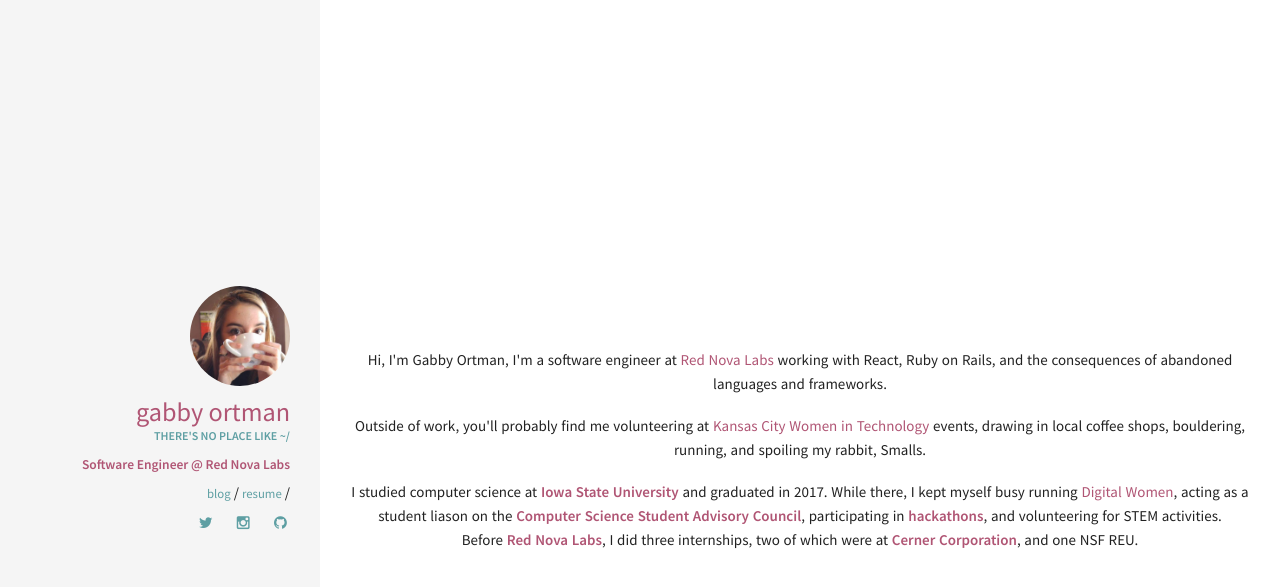
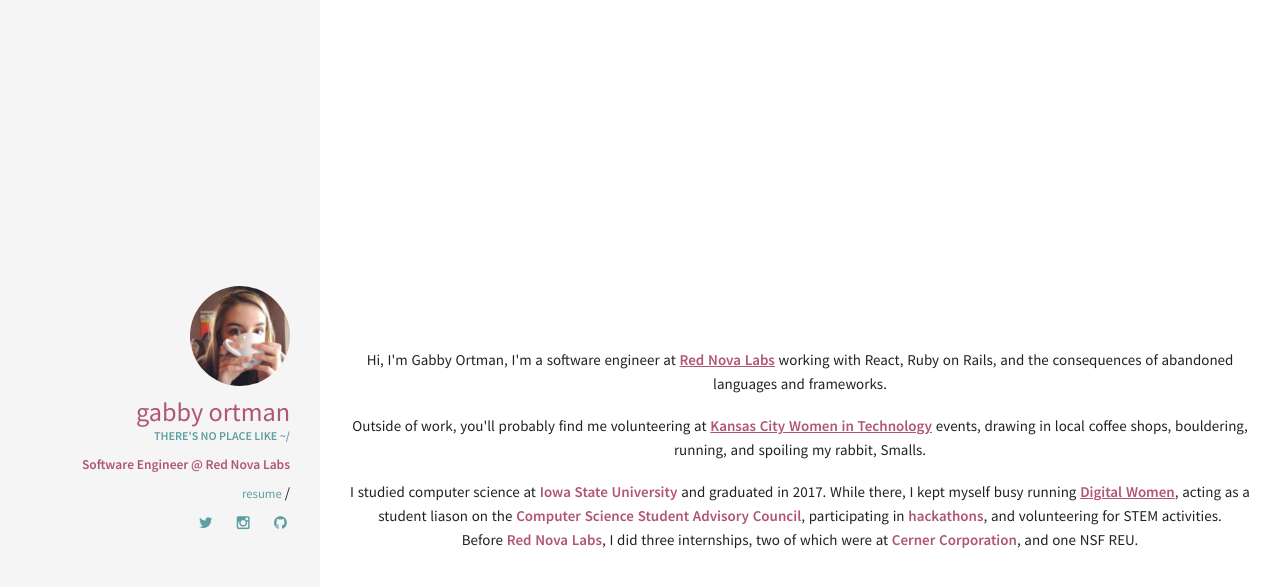
Before and after one commit to nucle0tides/website, a Jekyll site: the page built from index.html, in a window 1280 px wide. Shown: the top 587 px of the page. Built offline with Jekyll 4.4.1, drawn with Linux system fonts in a browser that asks for light colours.

Commit message:
styling updates

```diff
--- a/_includes/sidebar.html
+++ b/_includes/sidebar.html
@@ -10,10 +10,6 @@
   <nav class="nav">
     <ul class="nav-list">
       <li class="nav-item">
-        <a href="www.blog.gabbyortman.com">blog</a>
-      </li>
-      /
-      <li class="nav-item">
         <a href="ortman_gabrielle_resume.pdf">resume</a>
       </li>
       /
--- a/_sass/pages/_layout.scss
+++ b/_sass/pages/_layout.scss
@@ -109,6 +109,10 @@
     position: initial;
     top: 0;
   }
+  a {
+    text-decoration: underline;
+    font-weight: bold;
+  }
 }
 
 span {
```
Also changed, not shown: 2 other files.
